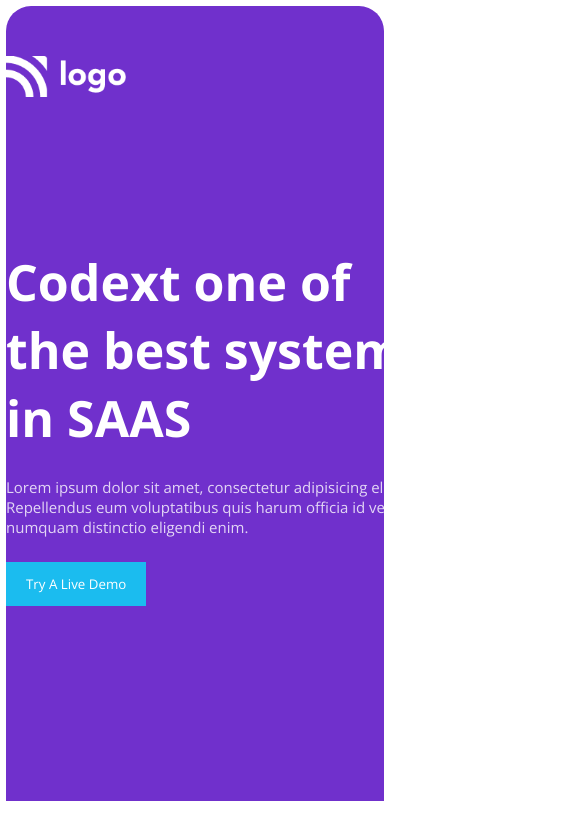
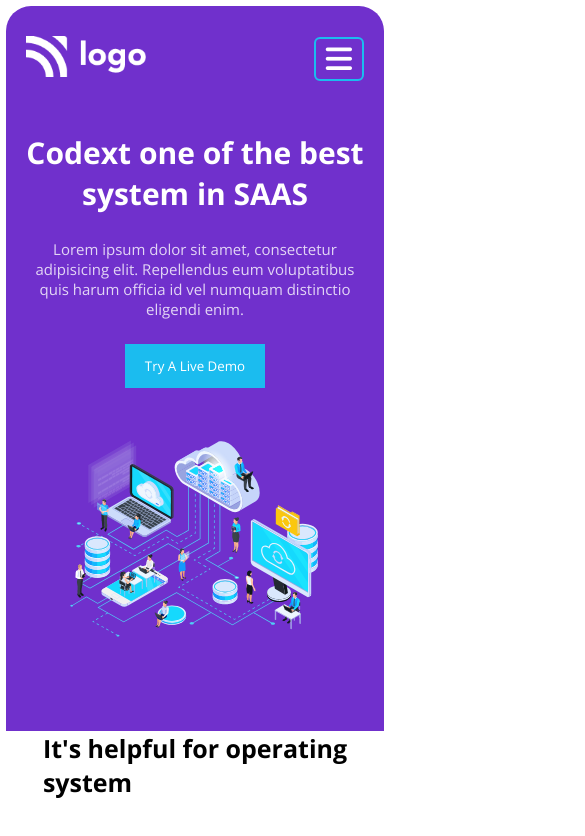
Before and after one commit to khurramcodes/saas-landing-page, a plain HTML site: page index.html in a window 390 px wide. Shown: the top 836 px of the page, 585 px wide, since content can reach past the window. Drawn offline with nearby package versions, Linux system fonts and the light colour scheme.

Commit message:
added responsive styles

```diff
--- a/index.html
+++ b/index.html
@@ -21,6 +21,9 @@
                     <div class="logo">
                         <img src="./images/logo.png" alt="">
                     </div>
+                    <div class="btn-mobileMenu">
+                        <i class="fa-solid fa-bars"></i>
+                    </div>
                     <ul>
                         <li><a href="#" class="active">Home</a></li>
                         <li><a href="#">Services</a></li>
@@ -37,7 +40,7 @@
 
                 <div class="hero">
                     <div class="hero-content">
-                        <h1>Codext one of<br>the best system<br>in SAAS</h1>
+                        <h1><span>Codext one of</span><span> the best system</span><span> in SAAS</span></h1>
                         <p>Lorem ipsum dolor sit amet, consectetur adipisicing elit. Repellendus eum voluptatibus quis harum officia id vel numquam distinctio eligendi enim.</p>
                         <button>Try A Live Demo</button>
                     </div>
--- a/style.css
+++ b/style.css
@@ -25,10 +25,11 @@ header{
     background-color: #7030CC;
     border-top-left-radius: 25px;
     border-top-right-radius: 25px;
+    padding: 0 20px;
 }
 
 .header-container{
-    width: 1280px;
+    max-width: 1280px;
     margin: auto;
     padding: 50px 0 100px;
 }
@@ -40,7 +41,16 @@ nav{
 }
 
 nav .logo img{
-    width: 120px;
+    max-width: 120px;
+}
+
+.btn-mobileMenu i{
+    display: none;
+    color: #ffffff;
+    font-size: 30px;
+    border: 2px solid #1BBCEF;
+    padding: 5px 10px;
+    border-radius: 6px
 }
 
 nav ul li{
@@ -82,12 +92,16 @@ nav ul li:last-of-type{
 }
 
 .hero-content{
-    width: 70%;
+    max-width: 70%;
 }
 
 .hero-content h1{
     font-size: 50px;
     color: #ffffff;
+}
+
+.hero-content h1 span{
+    display: block;
 }
 
 .hero-content p{
@@ -115,12 +129,12 @@ nav ul li:last-of-type{
     display: flex;
     justify-content: space-between;
     align-items: center;
-    width: 1280px;
+    max-width: 1280px;
     margin: auto;
 }
 
 .data-img img{
-    height: 550px;
+    min-height: 550px;
 }
 
 .data-content{
@@ -168,7 +182,7 @@ nav ul li:last-of-type{
 
 .features{
     text-align: center;
-    width: 1280px;
+    max-width: 1280px;
     margin: auto;
 }
 
@@ -178,8 +192,9 @@ nav ul li:last-of-type{
 
 .features-wrapper{
     display: flex;
-    justify-content: space-between;
-    /* column-gap: 30px; */
+    flex-wrap: wrap;
+    gap: 25px;
+    justify-content: center;
     margin: 70px 0;
 }
 
@@ -190,7 +205,7 @@ nav ul li:last-of-type{
     align-items: center;
     box-shadow: 6px 6px 5px rgba(0, 0, 0, 0.3);
     border-radius: 20px;
-    width: 250px;
+    max-width: 250px;
 }
 
 .svg-wrapper{
@@ -269,3 +284,86 @@ nav ul li:last-of-type{
     width: 70%;
     margin: auto;
 }
+
+/* Media Quries */
+@media screen and (max-width: 1180px){
+
+    .hero-content{
+        max-width: 90%;
+    }
+
+    .hero-img img{
+        transform: scale(1);
+    }
+}
+
+@media screen and (max-width: 950px){
+    .hero{
+        grid-template-columns: 1fr;
+        justify-content: center;
+        text-align: center;
+    }
+
+    .hero-content{
+        max-width: 80%;
+        margin: auto;
+    }
+
+    .hero-content h1 span{
+        display: inline;
+    }
+
+    .hero-img img{
+        transform: scale(0.8);
+    }
+
+    .data{
+        flex-direction: column-reverse;
+    }
+
+    .data-content {
+        padding-right: 0;
+    }
+
+    .data-img img{
+        min-height: 550px;
+    }
+}
+
+@media screen and (max-width: 768px) {
+    nav ul{
+        display: none;
+    }
+
+    .btn-mobileMenu i{
+        display: block;
+    }
+}
+
+@media screen and (max-width: 500px) {
+    .header-container{
+        padding: 30px 0 50px;
+    }
+
+    .data-img img {
+        min-height: 400px;
+    }
+
+    .hero-content h1 {
+        font-size: 35px;
+    }
+}
+
+@media screen and (max-width: 400px) {
+    .data-img img {
+        min-height: 300px;
+    }
+
+    .hero-content{
+        max-width: 100%;
+    }
+
+    .hero-content h1 {
+        font-size: 30px;
+    }
+}
```
